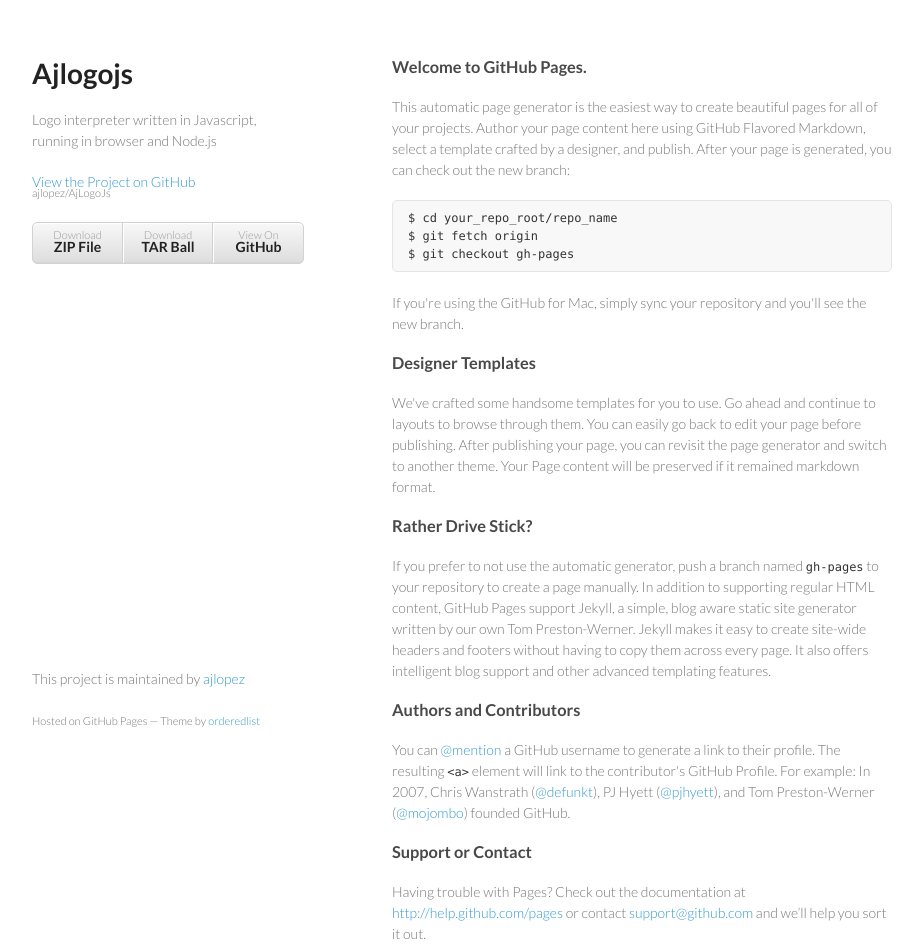
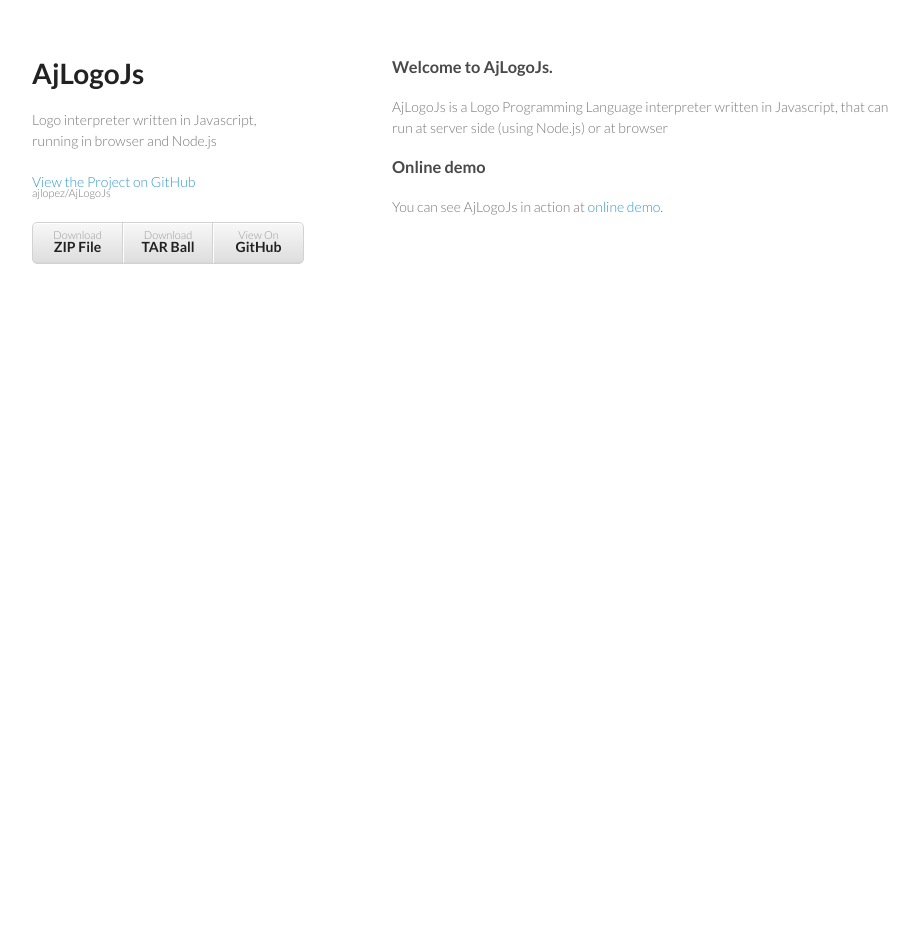
Before and after one commit to ajlopez/AjLogoJs, a plain HTML site: page index.html in a window 1280 px wide. Shown: the whole page, without its empty margins (178-1101 px from the left). After the commit the page ends 800 px from the top, so only its background shows below. Drawn offline with Linux system fonts and the light colour scheme.

Commit message:
Updating home page

```diff
--- a/index.html
+++ b/index.html
@@ -15,7 +15,7 @@
   <body>
     <div class="wrapper">
       <header>
-        <h1>Ajlogojs</h1>
+        <h1>AjLogoJs</h1>
         <p>Logo interpreter written in Javascript, running in browser and Node.js</p>
         <p class="view"><a href="https://github.com/ajlopez/AjLogoJs">View the Project on GitHub <small>ajlopez/AjLogoJs</small></a></p>
         <ul>
@@ -25,39 +25,13 @@
         </ul>
       </header>
       <section>
-        <h3>Welcome to GitHub Pages.</h3>
+        <h3>Welcome to AjLogoJs.</h3>
 
-<p>This automatic page generator is the easiest way to create beautiful pages for all of your projects. Author your page content here using GitHub Flavored Markdown, select a template crafted by a designer, and publish. After your page is generated, you can check out the new branch:</p>
+<p>AjLogoJs is a Logo Programming Language interpreter written in Javascript, that can run at server side (using Node.js) or at browser</p>
 
-<pre><code>$ cd your_repo_root/repo_name
-$ git fetch origin
-$ git checkout gh-pages
-</code></pre>
+<h3>Online demo</h3>
 
-<p>If you're using the GitHub for Mac, simply sync your repository and you'll see the new branch.</p>
-
-<h3>Designer Templates</h3>
-
-<p>We've crafted some handsome templates for you to use. Go ahead and continue to layouts to browse through them. You can easily go back to edit your page before publishing. After publishing your page, you can revisit the page generator and switch to another theme. Your Page content will be preserved if it remained markdown format.</p>
-
-<h3>Rather Drive Stick?</h3>
-
-<p>If you prefer to not use the automatic generator, push a branch named <code>gh-pages</code> to your repository to create a page manually. In addition to supporting regular HTML content, GitHub Pages support Jekyll, a simple, blog aware static site generator written by our own Tom Preston-Werner. Jekyll makes it easy to create site-wide headers and footers without having to copy them across every page. It also offers intelligent blog support and other advanced templating features.</p>
-
-<h3>Authors and Contributors</h3>
-
-<p>You can <a href="https://github.com/blog/821" class="user-mention">@mention</a> a GitHub username to generate a link to their profile. The resulting <code>&lt;a&gt;</code> element will link to the contributor's GitHub Profile. For example: In 2007, Chris Wanstrath (<a href="https://github.com/defunkt" class="user-mention">@defunkt</a>), PJ Hyett (<a href="https://github.com/pjhyett" class="user-mention">@pjhyett</a>), and Tom Preston-Werner (<a href="https://github.com/mojombo" class="user-mention">@mojombo</a>) founded GitHub.</p>
-
-<h3>Support or Contact</h3>
-
-<p>Having trouble with Pages? Check out the documentation at <a href="http://help.github.com/pages">http://help.github.com/pages</a> or contact <a href="mailto:support@github.com">support@github.com</a> and we’ll help you sort it out.</p>
-      </section>
-      <footer>
-        <p>This project is maintained by <a href="https://github.com/ajlopez">ajlopez</a></p>
-        <p><small>Hosted on GitHub Pages &mdash; Theme by <a href="https://github.com/orderedlist">orderedlist</a></small></p>
-      </footer>
-    </div>
-    <script src="javascripts/scale.fix.js"></script>
+<p>You can see AjLogoJs in action at <a href="demo.html">online demo</a>.</p>
 
   </body>
 </html>
```
